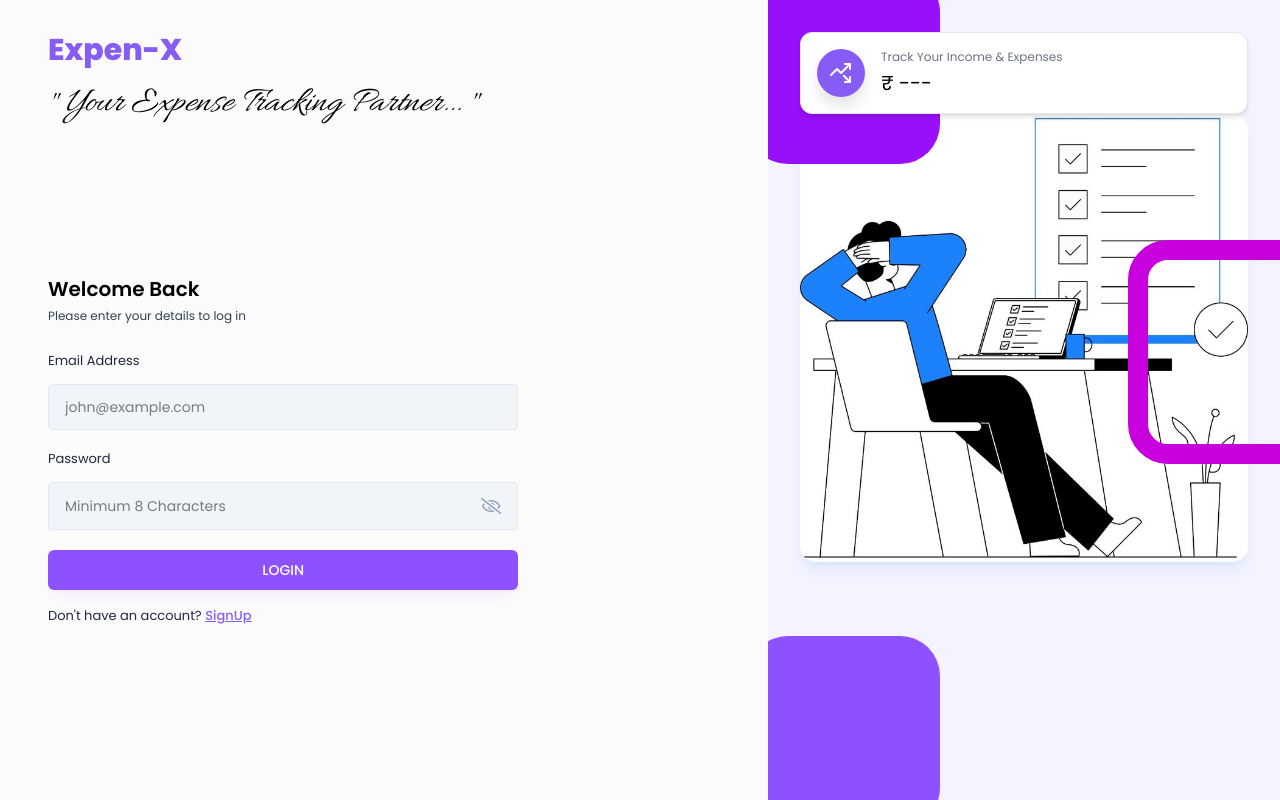
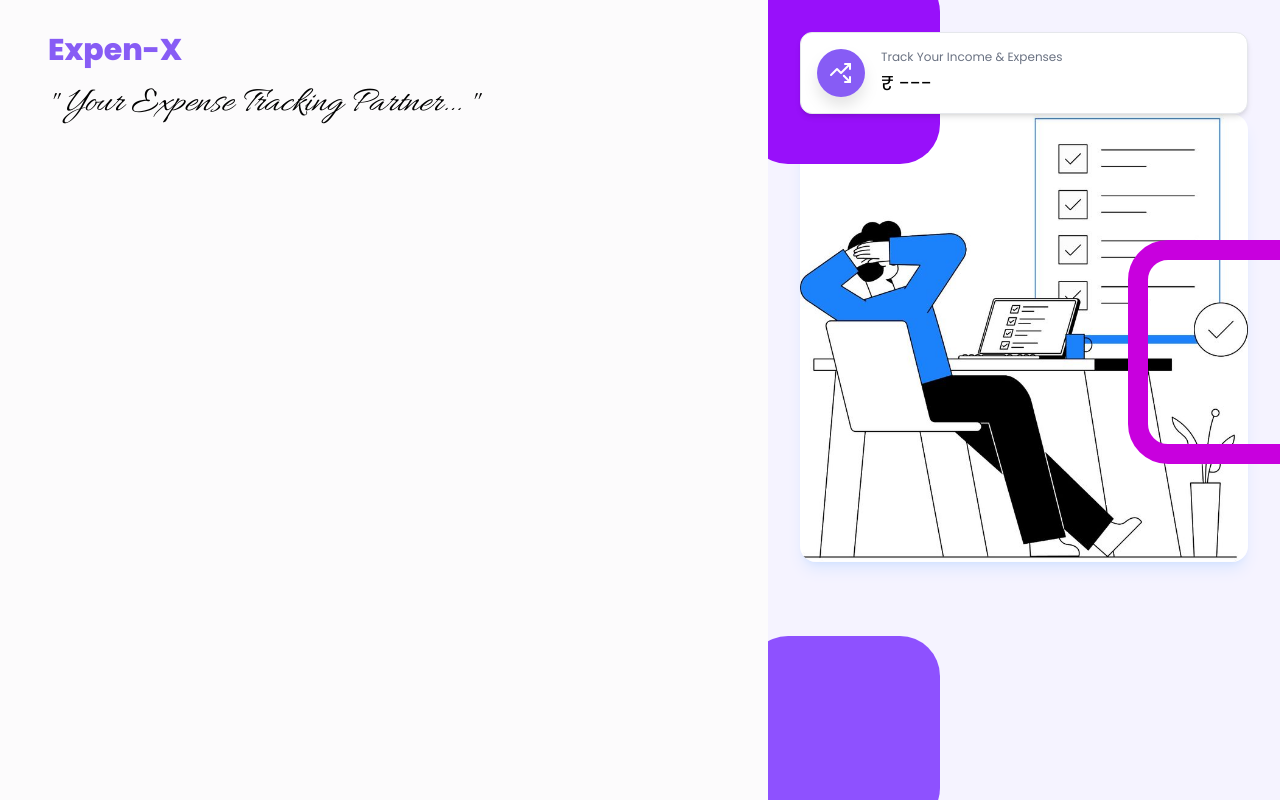
Before and after one commit to anurudha07/ExpenX, a React (Vite) app in the folder frontend/: page /#/login in a window 1280 px wide. Built offline with nearby package versions, Linux system fonts and the light colour scheme.

Commit message:
Update Login.jsx

```diff
--- a/frontend/src/pages/Auth/Login.jsx
+++ b/frontend/src/pages/Auth/Login.jsx
@@ -1,96 +1,77 @@
-import React, { useState, useContext } from 'react'
-import AuthLayout from '../../components/layouts/AuthLayout';
-import { Link, useNavigate } from "react-router-dom";
-import Input from "../../components/Inputs/Input";
-import { validateEmail } from '../../utils/helper';
-import axiosInstance from '../../utils/axiosInstance';
-import { API_PATHS } from '../../utils/apiPaths';
-import { UserContext } from '../../context/userContext';
 
-const Login = () => {
-  const [email, setEmail] = useState("");
-  const [password, setPassword] = useState("");
-  const [error, setError] = useState(null);
+import React from 'react';
+import CARD_2 from '../../assets/images/card2.png';
+import { LuTrendingUpDown } from 'react-icons/lu';
 
-  const { updateUser } = useContext(UserContext);
+const AuthLayout = ({ children }) => {
+  return (
+    <div className="flex h-screen">
+      {/* Left side */}
+      <div className="w-full md:w-3/5 px-12 pt-8 pb-12 flex flex-col">
+        <h2 className="text-3xl font-extrabold text-primary mb-4">Expen-X</h2>
+        {/* Inline font load */}
+        <>
+          <link
+            href="https://fonts.googleapis.com/css2?family=Allura&display=swap"
+            rel="stylesheet"
+          />
+          <p
+            className="text-4xl italic mb-9"
+            style={{ fontFamily: 'Allura, cursive', color: '#000' }}
+          >
+            " Your Expense Tracking Partner... "
+          </p>
+        </>
+        {/* Main content (forms) */}
+        <div className="flex-1 overflow-auto">
+          {children}
+        </div>
+      </div>
 
-  const navigate = useNavigate();
+      {/* Right side: use original purple background style, keep image/card size from second code */}
+      <div className="hidden md:block w-2/5 h-screen bg-violet-50 bg-auth-bg-img bg-cover bg-no-repeat bg-center overflow-hidden p-8 relative flex flex-col justify-between">
+        {/* Top-aligned Stats card */}
+        <div className="relative w-full max-w-127 z-20 ">
+          <StatsInfoCard
+            icon={<LuTrendingUpDown />}
+            label="Track Your Income & Expenses"
+            value="--- "
+            color="bg-primary"
+          />
+        </div>
 
-  // Handle Login Form Submit
-  const handleLogin = async (e) => {
-    e.preventDefault();
+        {/* Bottom-aligned Image */}
+        <div className="w-full max-w-lg z-20">
+          <img
+            src={CARD_2}
+            alt="Card"
+            className="w-full rounded-2xl shadow-lg shadow-blue-400/15"
+          />
+        </div>
 
-    if(!validateEmail(email)) {
-      setError("Please enter a valid email address.");
-      return;
-    }
-    if(!password){
-      setError("Please enter the password");
-      return;
-    }
-    setError("");
-
-    // Login API Call
-    try {
-      const response = await axiosInstance.post(API_PATHS.AUTH.LOGIN, {
-        email,
-        password,
-      });
-      const { token, user } = response.data;
-
-      if(token) {
-        localStorage.setItem("token", token);
-        updateUser(user);
-        navigate("/dashboard");
-      }
-    } catch (error) {
-      if(error.response && error.response.data.message) {
-        setError(error.response.data.message);
-      } else {
-        setError("Something went wrong. Please try again.")
-      }
-    }
-  }
-
-
-  return (
-    <AuthLayout>
-        <div className="lg:w-[70%] h-3/4 md:h-full flex flex-col justify-center">
-          <h3 className="text-xl font-semibold text-black">Welcome Back</h3>
-          <p className="text-xs text-slate-700 mt-[5px] mb-6">
-            Please enter your details to log in
-          </p>
-
-          <form onSubmit={handleLogin}>
-            <Input
-              value={email}
-              onChange={({ target }) => setEmail(target.value)}
-              label="Email Address"
-              placeholder="john@example.com"
-              type="text"
-            />
-            <Input
-              value={password}
-              onChange={({ target }) => setPassword(target.value)}
-              label="Password"
-              placeholder="Minimum 8 Characters"
-              type="password"
-            />
-            {error && <p className="text-red-500 text-xs pb-2.5">{error}</p>}
-
-            <button type="submit" className="btn-primary">
-              LOGIN
-            </button>
-            <p className="text-[13px] text-slate-800 mt-3">
-              Don't have an account?{" "}
-              <Link className="font-medium text-primary underline" to="/signup">
-                SignUp
-              </Link>
-            </p>
-          </form>
-        </div>
-    </AuthLayout>
+        {/* Decorative shapes behind */}
+        <div className="absolute w-48 h-48 rounded-[40px] bg-purple-600 absolute -top-7 -left-5" />
+        <div className="absolute w-48 h-56 rounded-[40px] border-[20px] border-fuchsia-600 absolute top-[30%] -right-10" />
+        <div className="absolute w-48 h-48 rounded-[40px] bg-violet-500 absolute -bottom-7 -left-5" />
+      </div>
+    </div>
   );
 };
 
-export default Login;
+export default AuthLayout;
+
+const StatsInfoCard = ({ icon, label, value, color }) => {
+  return (
+    <div className="flex gap-4 bg-white p-4 rounded-xl shadow-md border border-gray-200 z-20">
+      <div
+        className={`w-12 h-12 flex items-center justify-center text-2xl text-white ${color} rounded-full drop-shadow-xl`}
+      >
+        {icon}
+      </div>
+      <div>
+        <h6 className="text-xs text-gray-500 mb-1">{label}</h6>
+        <span className="text-xl">₹ {value}</span>
+      </div>
+    </div>
+  );
+};
```
